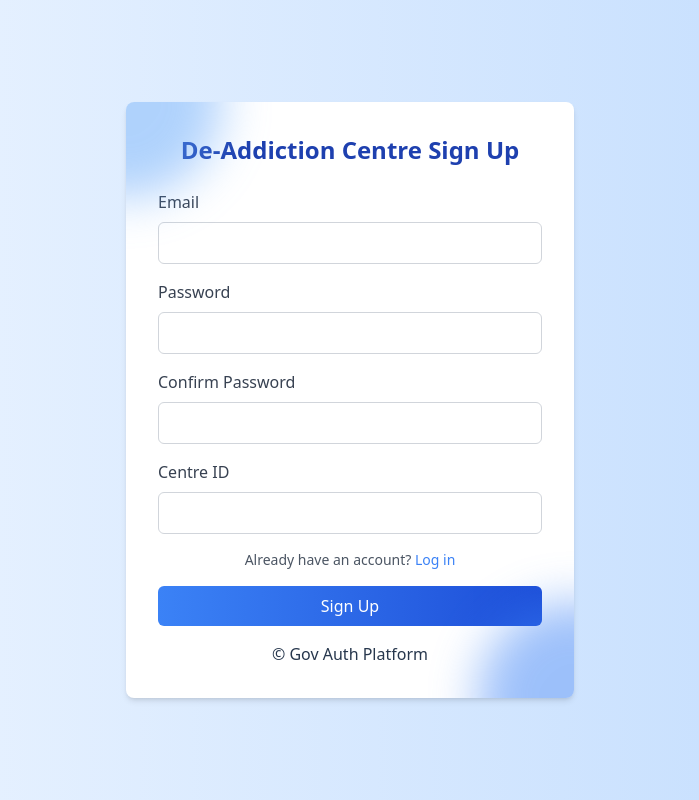
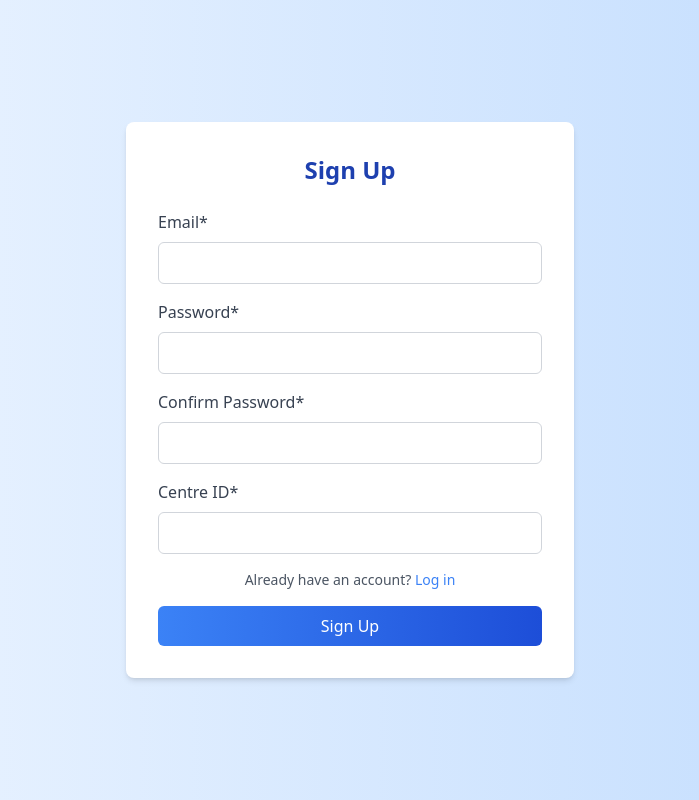
Before and after one commit to pushkarj122/deaddiction-project-frontend, a React (Vite) app: page /signup in a window 1280 px wide. Shown: the whole page, without its empty margins (290-989 px from the left). Built offline with nearby package versions, Linux system fonts and the light colour scheme.

Commit message:
Auth corrections

```diff
--- a/src/pages/LoginPage.jsx
+++ b/src/pages/LoginPage.jsx
@@ -16,14 +16,14 @@ function LoginPage() {
   return (
     <div className="min-h-screen flex items-center justify-center bg-gradient-to-r from-blue-50 to-blue-200">
       <div className="bg-white p-8 rounded-lg shadow-md w-full max-w-md relative overflow-hidden">
-        <div className="absolute top-0 left-0 transform -translate-x-1/2 -translate-y-1/2 w-48 h-48 bg-blue-400 rounded-full blur-xl opacity-50"></div>
-        <div className="absolute bottom-0 right-0 transform translate-x-1/2 translate-y-1/2 w-48 h-48 bg-blue-500 rounded-full blur-xl opacity-50"></div>
+        <div className="absolute top-0 left-0 transform -translate-x-1/2 -translate-y-1/2 w-48 h-48 rounded-full blur-xl opacity-50"></div>
+        <div className="absolute bottom-0 right-0 transform translate-x-1/2 translate-y-1/2 w-48 h-48 rounded-full blur-xl opacity-50"></div>
 
-        <h2 className="text-2xl font-bold mb-6 text-center text-blue-800">De-Addiction Centre Log In</h2>
+        <h2 className="text-2xl font-bold mb-6 text-center text-blue-800">Log In</h2>
         <form onSubmit={handleSubmit} className="space-y-4">
           <div>
             <label htmlFor="email" className="block text-gray-700 font-medium mb-2">
-              Email
+              Email*
             </label>
             <input
               type="email"
@@ -36,7 +36,7 @@ function LoginPage() {
           </div>
           <div>
             <label htmlFor="password" className="block text-gray-700 font-medium mb-2">
-              Password
+              Password*
             </label>
             <input
               type="password"
@@ -60,9 +60,6 @@ function LoginPage() {
           >
             Login
           </button>
-          <p className="mt-5 mb-3 text-center text-gray-600" style={{ color: '#27374D' }}>
-            &copy; Gov Auth Platform
-          </p>
         </form>
       </div>
     </div>
--- a/src/pages/SignupPage.jsx
+++ b/src/pages/SignupPage.jsx
@@ -76,14 +76,14 @@ function SignupPage() {
   return (
     <div className="min-h-screen flex items-center justify-center bg-gradient-to-r from-blue-50 to-blue-200">
       <div className="bg-white p-8 rounded-lg shadow-md w-full max-w-md relative overflow-hidden">
-        <div className="absolute top-0 left-0 transform -translate-x-1/2 -translate-y-1/2 w-48 h-48 bg-blue-400 rounded-full blur-xl opacity-50"></div>
-        <div className="absolute bottom-0 right-0 transform translate-x-1/2 translate-y-1/2 w-48 h-48 bg-blue-500 rounded-full blur-xl opacity-50"></div>
+        <div className="absolute top-0 left-0 transform -translate-x-1/2 -translate-y-1/2 w-48 h-48 rounded-full blur-xl opacity-50"></div>
+        <div className="absolute bottom-0 right-0 transform translate-x-1/2 translate-y-1/2 w-48 h-48 rounded-full blur-xl opacity-50"></div>
 
-        <h2 className="text-2xl font-bold mb-6 text-center text-blue-800">De-Addiction Centre Sign Up</h2>
+        <h2 className="text-2xl font-bold mb-6 text-center text-blue-800">Sign Up</h2>
         <form onSubmit={handleSubmit} className="space-y-4">
         <div>
             <label htmlFor="email" className="block text-gray-700 font-medium mb-2">
-              Email
+              Email*
             </label>
             <input
               type="email"
@@ -101,7 +101,7 @@ function SignupPage() {
           </div>
           <div>
             <label htmlFor="password" className="block text-gray-700 font-medium mb-2">
-              Password
+              Password*
             </label>
             <input
               type="password"
@@ -119,7 +119,7 @@ function SignupPage() {
           </div>
           <div>
             <label htmlFor="confirmPassword" className="block text-gray-700 font-medium mb-2">
-              Confirm Password
+              Confirm Password*
             </label>
             <input
               type="password"
@@ -139,7 +139,7 @@ function SignupPage() {
           </div>
           <div>
             <label htmlFor="centreId" className="block text-gray-700 font-medium mb-2">
-              Centre ID
+              Centre ID*
             </label>
             <input
               type="text"
@@ -163,10 +163,6 @@ function SignupPage() {
           >
             Sign Up
           </button>
-
-          <p className="mt-5 mb-3 text-center text-gray-600" style={{ color: '#27374D' }}>
-            &copy; Gov Auth Platform
-          </p>
         </form>
       </div>
     </div>
```
